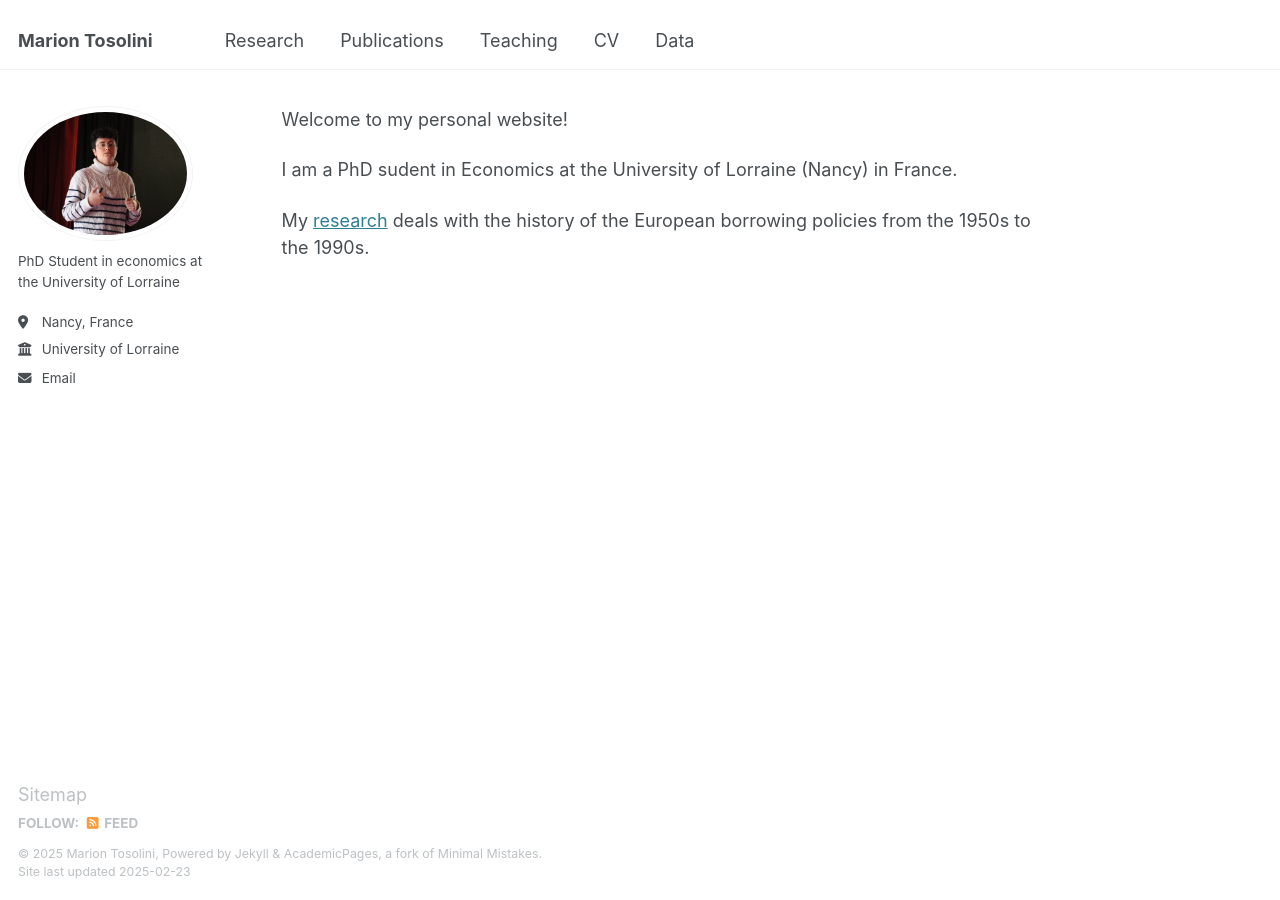
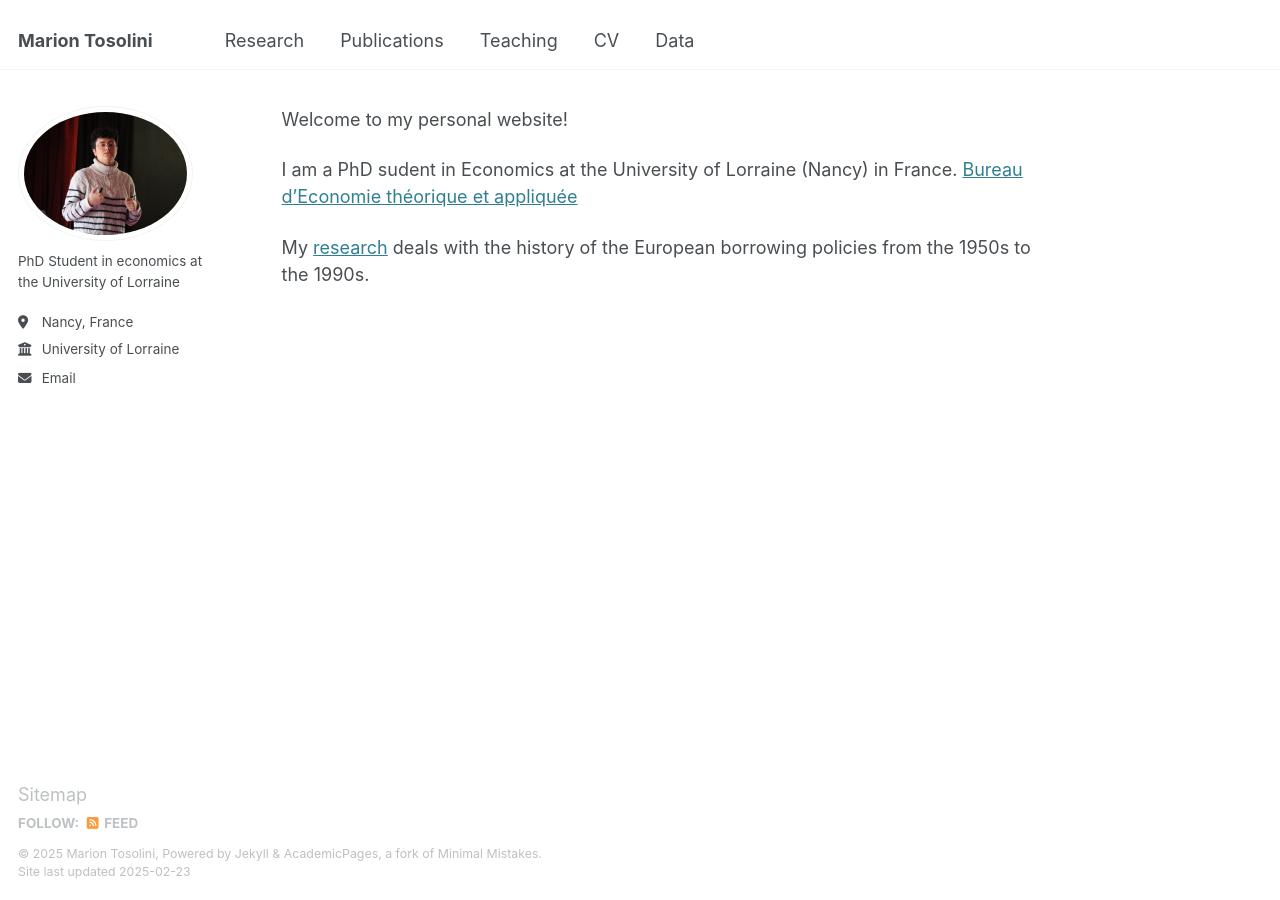
Before and after one commit to tosolini-marion/tosolini-marion.github.io, a Jekyll site: the page built from _pages/about.md, in a window 1280 px wide. Built offline with Jekyll 4.4.1, drawn with Linux system fonts in a browser that asks for light colours.

Commit message:
Update about.md

```diff
--- a/_pages/about.md
+++ b/_pages/about.md
@@ -9,5 +9,8 @@ redirect_from:
 Welcome to my personal website!
 
 I am a PhD sudent in Economics at the University of Lorraine (Nancy) in France.
+[Bureau d'Economie théorique et appliquée](https://www.beta-economics.fr/)
+
+
 
 My [research](/research/) deals with the history of the European borrowing policies from the 1950s to the 1990s.
```
